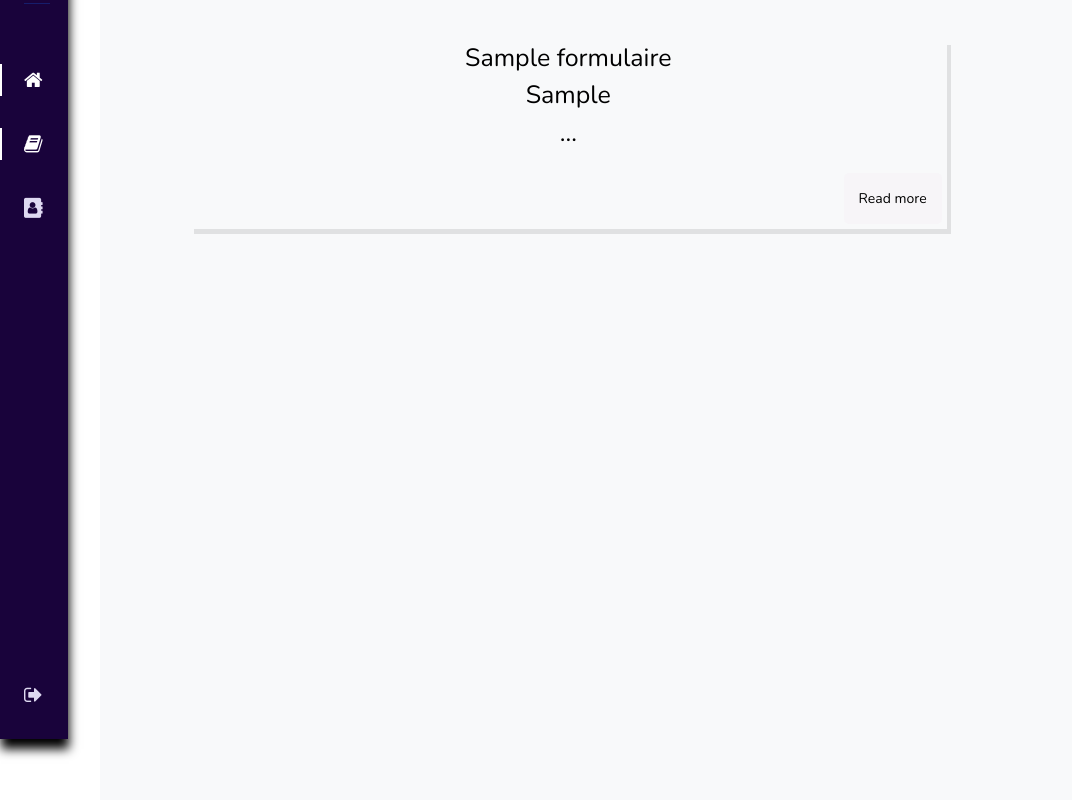
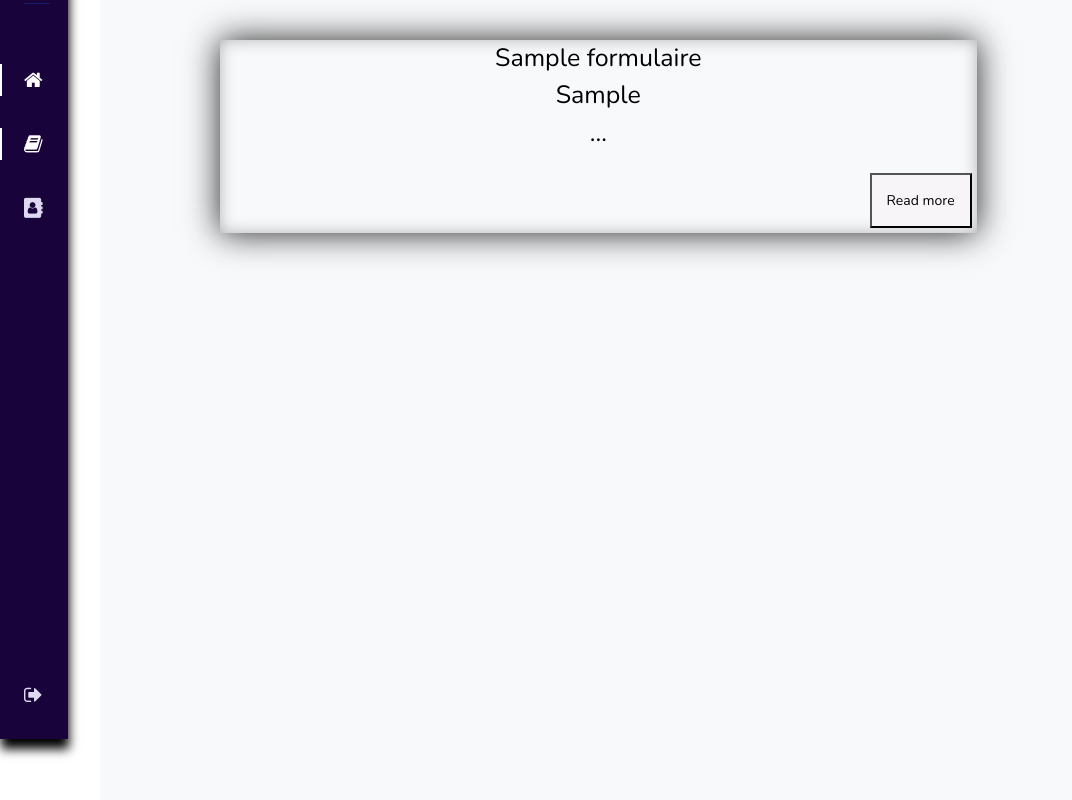
Before and after one commit to ayoubHam2000/Lab-management, a Django app: page /info in a window 1280 px wide. Shown: the part 61-861 px from the top of the page, without its empty margins (0-1072 px from the left). Run offline with Django 3.2, Linux system fonts and the light colour scheme; tables that the repository leaves empty hold one stand-in row (values such as "Sample post").

Commit message:
changement

```diff
--- a/static/styles/page_biblio.css
+++ b/static/styles/page_biblio.css
@@ -4,12 +4,13 @@
 	border: 0px solid black;
 	display: inline-block;
 	width: 65%;
-	box-shadow: 4px 5px rgba(13, 13, 14, 0.1);
-  margin: 40px 90px;
+	box-shadow: inset 0 0 1em rgb(178, 178, 180),0 0 2em rgb(35, 35, 36);
+  margin: 40px 120px;
 }
 #myBtn {
 	float: right;
 	margin: 5px;
+
 }
 .bib_item p{
 	text-align: center;
@@ -17,20 +18,18 @@
 }
 #myBtn{
     background-color: #f7f5f8;
-    border: none;
     color: rgb(0, 0, 0);
     padding: 15px 15px;
     text-align: center;
     text-decoration: none;
     display: inline-block;
     font-size: 14px;
-    border-radius: 5px;
 }
 .bib_item button {
     transition-duration: 0.3s;
   }
 
 #myBtn:hover {
-    background-color: #28232bad;
+    background-color: rgb(20, 1, 99);
     color: azure;
   }
--- a/templates/Biblio/page_biblio.html
+++ b/templates/Biblio/page_biblio.html
@@ -25,6 +25,7 @@
 
         <button onclick="myFunction(event)" id="myBtn">Read more</button>
     </div>
+
     {% endfor %}
 
 
```
Also changed, not shown: 1 other file.
